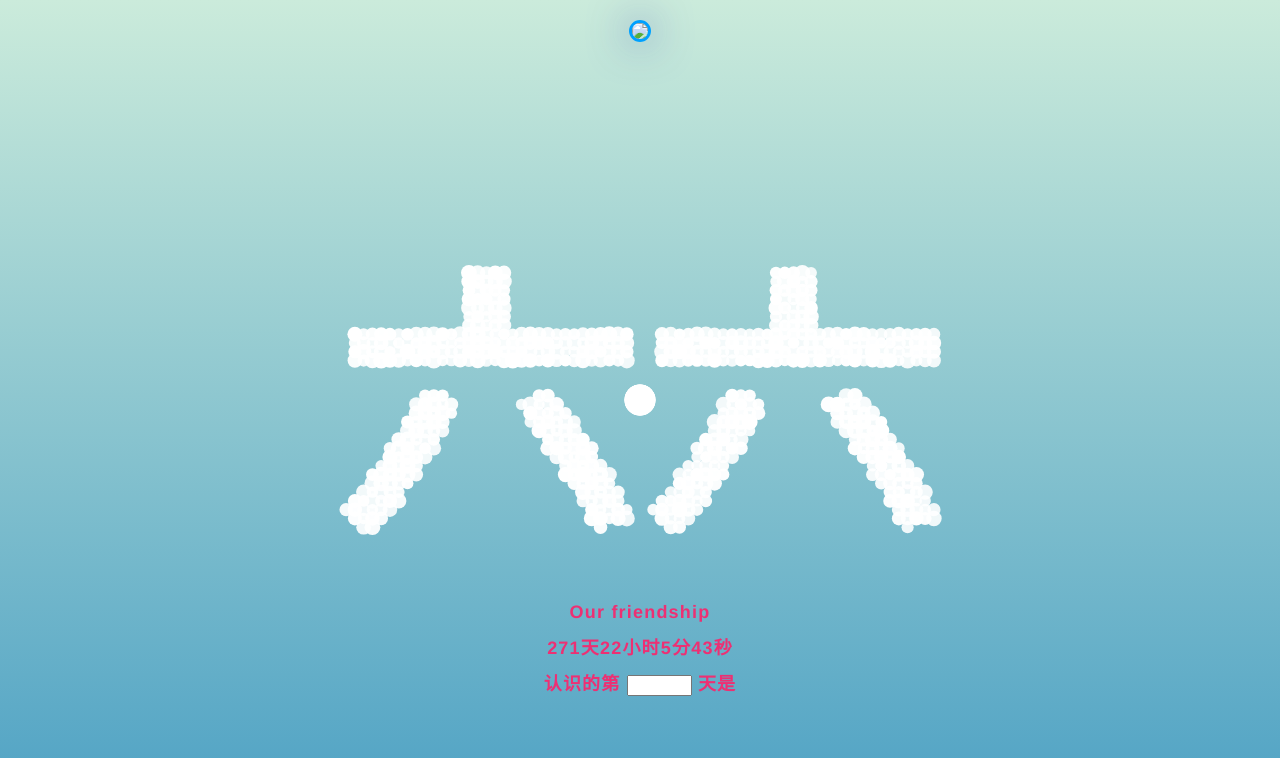
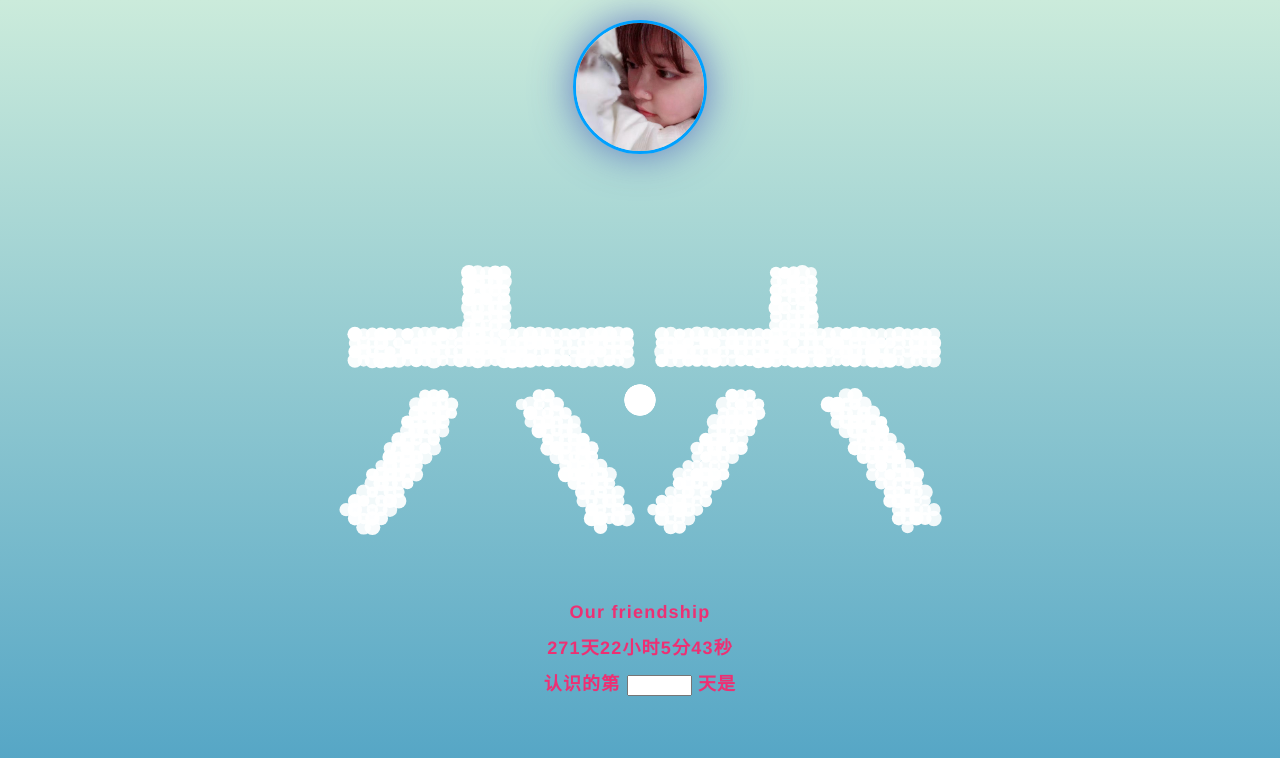
Before and after one commit to jinchuhan13123/jinchuhan.github.io, a plain HTML site: page love.html in a window 1280 px wide. Drawn offline with Linux system fonts and the light colour scheme; animation ran at ten frames a second.

Commit message:
Update love.html
Signed-off-by: jinchuhan13123 <112655728+jinchuhan13123@users.noreply.github.com>

```diff
--- a/love.html
+++ b/love.html
@@ -89,7 +89,7 @@
 <body>
 <!--更改为你女朋友的头像-->
 <div class="cs">
-    <img src="img/huahua.jpd" id="logo">
+    <img src="img/huahua.JPG" id="logo">
 </div>
 <canvas class="canvas"  height="905"></canvas>
 <p class="text" style="color: #ed3073;">
```
